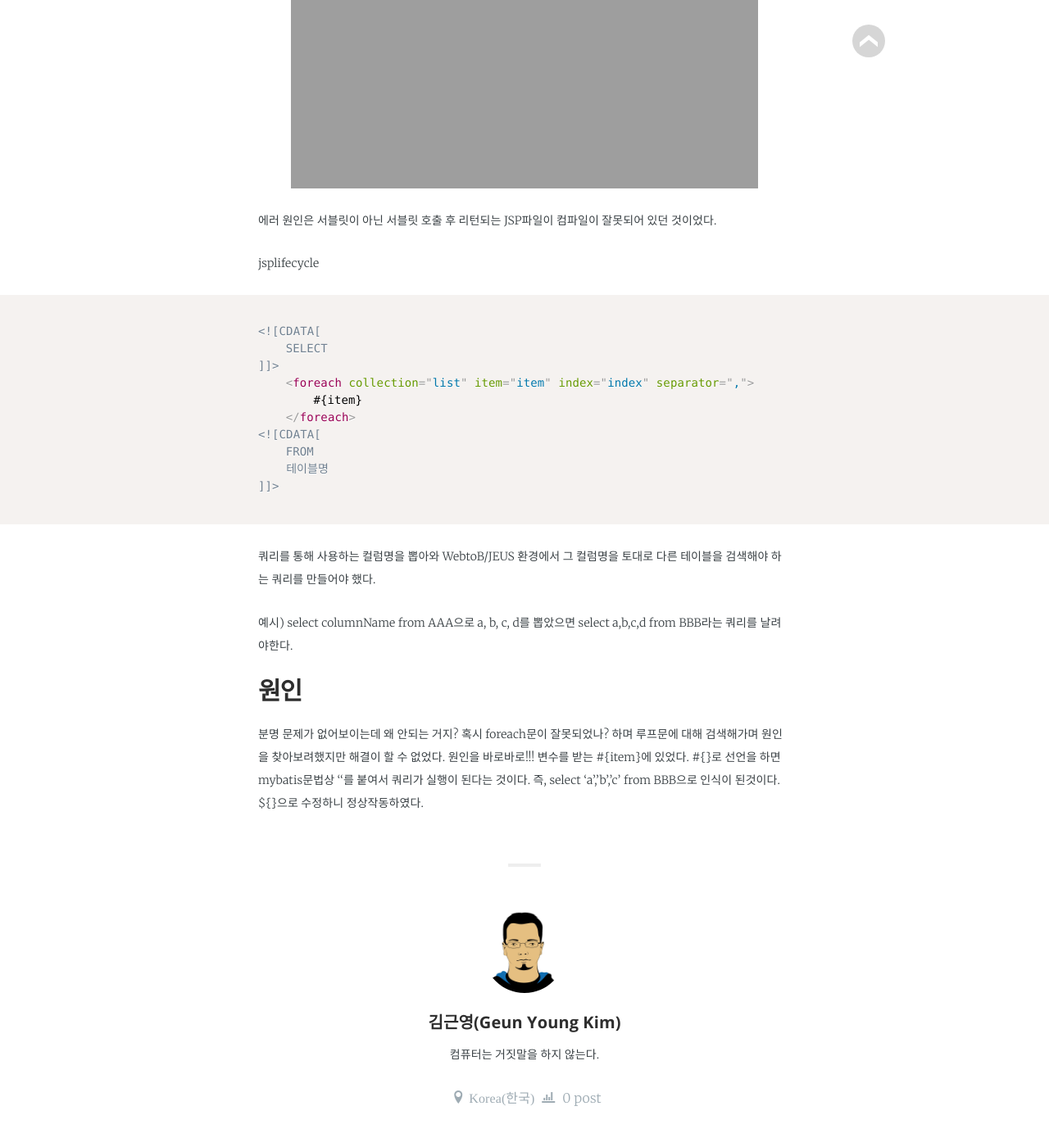
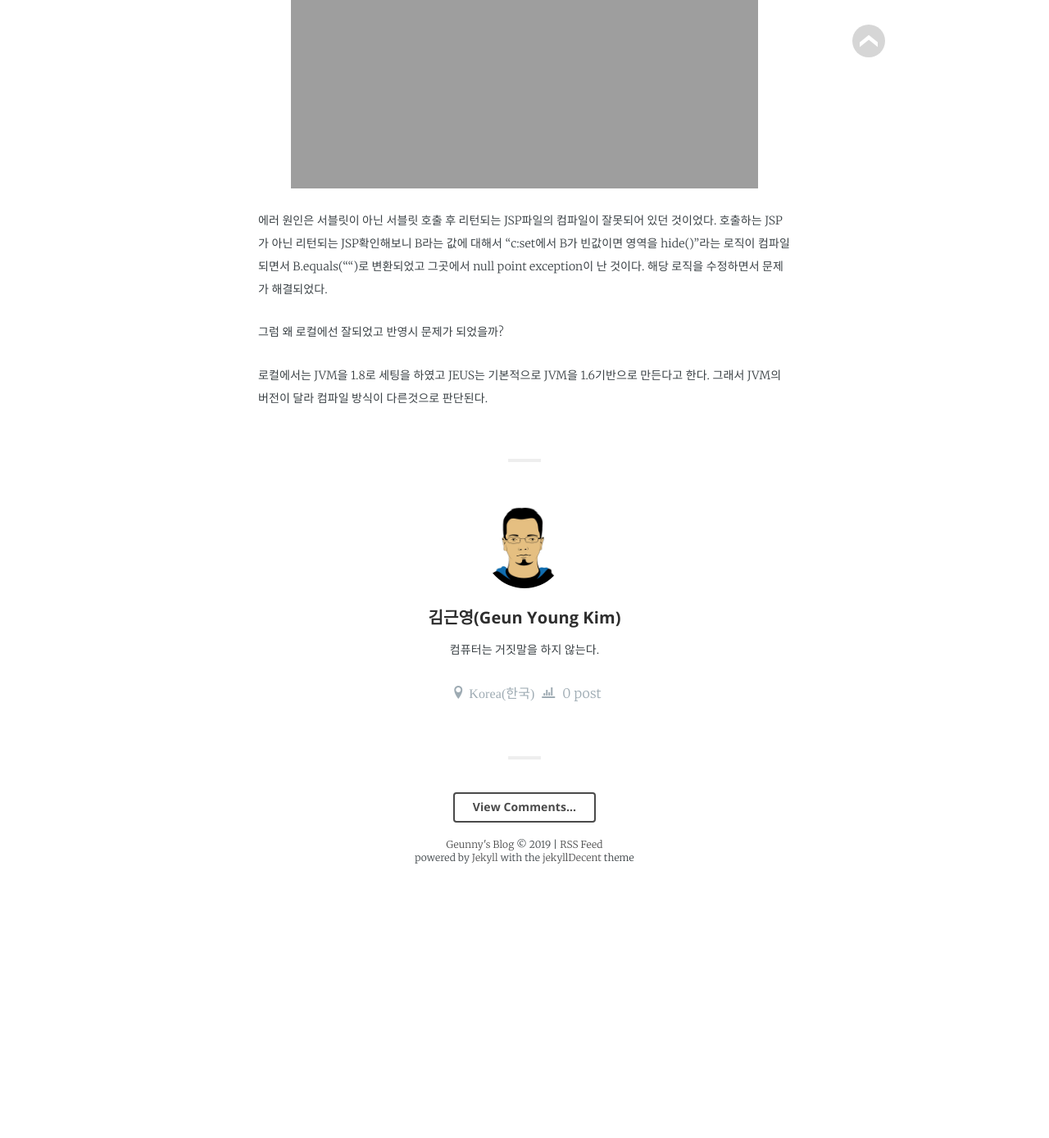
Before and after one commit to jwillmer/jekyllDecent, a Jekyll site: the page built from _posts/2019-03-25-jeus.md, in a window 1280 px wide and 1400 px high, scrolled down 2837 px. Shown: the top 1389 px of the window at 82% size. Built offline with Jekyll 4.4.1, drawn with Linux system fonts in a browser that asks for light colours; some web fonts are replaced; after the commit the page ends 3913 px from its top, so only the background shows below that.

Commit message:
Update 2019-03-25-jeus.md

````diff
--- a/_posts/2019-03-25-jeus.md
+++ b/_posts/2019-03-25-jeus.md
@@ -64,6 +64,7 @@ Caused by: java.lang.NullPointerException
 다음으로 찾은 것은 JSP가 반영되면 compile된 소스는 $JEUS_HOME/webhome/컨테이너명/generated/어플리케이션/jeus_jspwork 저장된다는 내용이며,
 여기의 파일들을 지우고 다시 배포해보라는 것이었다. 이것도 해보았지만 역시 실패. 하지만 컴파일된 경로에 로그에서 보던 800_previewUseDevice_5fjsp.java 파일을 찾았고 디컴파일해서 소스확인해보니 정말 B에 대해서 찾는 로직이 있었던 것이었다.
 
+
 ## 문제 해결
 
 왜 800_previewUseDevice_5fjsp.java에서 B라는 값을 찾을까? 해답은 JSP 라이플 사이클에서 찾을 수 있었다.
@@ -74,39 +75,9 @@ Caused by: java.lang.NullPointerException
 </figure>
 </aside>
 
-에러 원인은 서블릿이 아닌 서블릿 호출 후 리턴되는 JSP파일이 컴파일이 잘못되어 있던 것이었다.
+에러 원인은 서블릿이 아닌 서블릿 호출 후 리턴되는 JSP파일의 컴파일이 잘못되어 있던 것이었다.
+호출하는 JSP가 아닌 리턴되는 JSP확인해보니 B라는 값에 대해서 "c:set에서 B가 빈값이면 영역을 hide()"라는 로직이 컴파일되면서 B.equals("")로 변환되었고 그곳에서 null point exception이 난 것이다. 해당 로직을 수정하면서 문제가 해결되었다.
 
+그럼 왜 로컬에선 잘되었고 반영시 문제가 되었을까?
 
-
-jsplifecycle
-```xml
-
-<![CDATA[
-	SELECT
-]]>
-	<foreach collection="list" item="item" index="index" separator=",">
-		#{item}
-	</foreach>
-<![CDATA[
-	FROM
-    테이블명
-]]>
-
-```
-
-
-
-쿼리를 통해 사용하는 컬럼명을 뽑아와 WebtoB/JEUS 환경에서
-그 컬럼명을 토대로 다른 테이블을 검색해야 하는 쿼리를 만들어야 했다.
-
-예시)
-select columnName from AAA으로  a, b, c, d를 뽑았으면
-select a,b,c,d from BBB라는 쿼리를 날려야한다.
-
-## 원인
-
-분명 문제가 없어보이는데 왜 안되는 거지? 혹시 foreach문이 잘못되었나? 하며 루프문에 대해 검색해가며 원인을 찾아보려했지만 해결이 할 수 없었다.
-원인을 바로바로!!!
-변수를 받는 #{item}에 있었다. #{}로 선언을 하면 mybatis문법상 ''를 붙여서 쿼리가 실행이 된다는 것이다.
-즉, select 'a','b','c' from BBB으로 인식이 된것이다.
-${}으로 수정하니 정상작동하였다.
+로컬에서는 JVM을 1.8로 세팅을 하였고 JEUS는 기본적으로 JVM을 1.6기반으로 만든다고 한다. 그래서 JVM의 버전이 달라 컴파일 방식이 다른것으로 판단된다.
````
